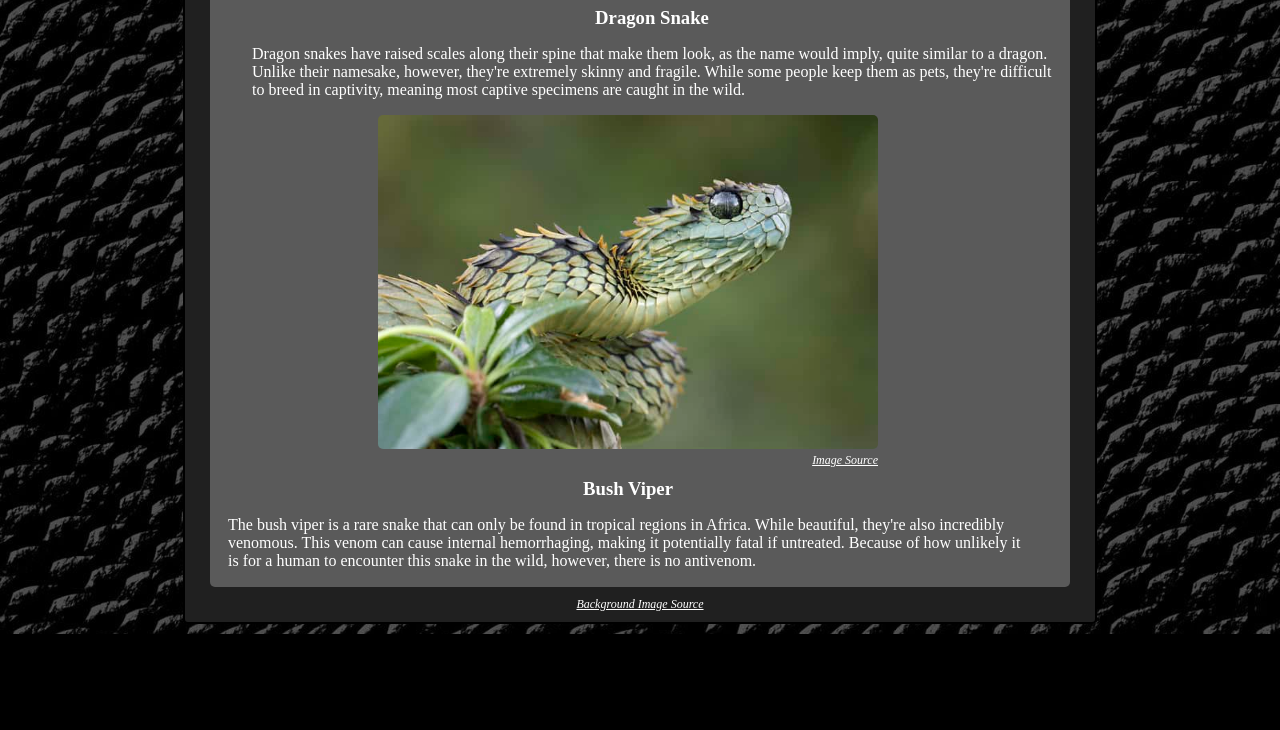
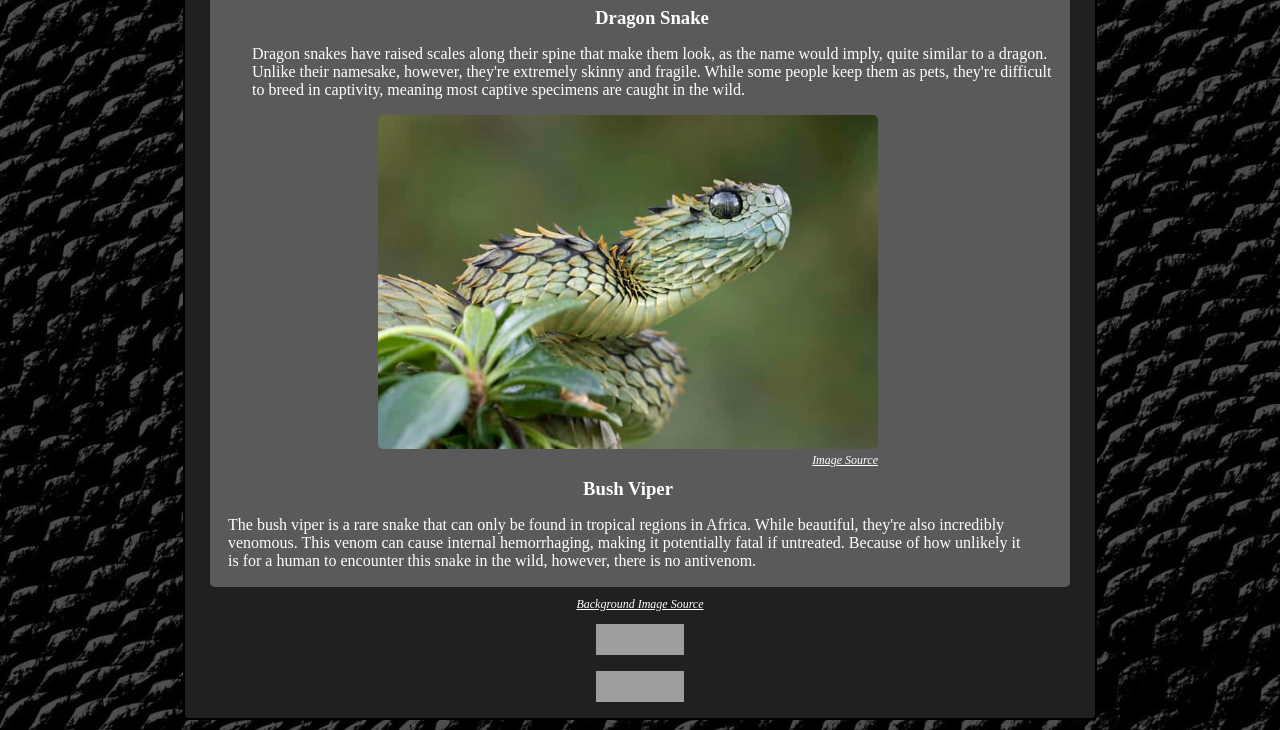
Before and after one commit to ChillyFireball/SchoolGUI_HW1, a plain HTML site: page docs/index.html in a window 1280 px wide. Shown: the part 4067-4797 px from the top of the page. Before the commit the page ends 4701 px from the top, so only its background shows below. Drawn offline with Linux system fonts and the light colour scheme; grey boxes are pictures that could not be loaded.

Commit message:
Added validation icons.

```diff
--- a/docs/index.html
+++ b/docs/index.html
@@ -186,6 +186,21 @@
             <!-- Image sources that didn't fit anywhere else. -->
             <div id="div_sources">
                 <a href="https://www.pinterest.com/pin/245164773435210195/" class="link_imageSource">Background Image Source</a>
+                <!-- These aren't sources, but I don't know where else to put them, so I'm putting them here. -->
+                <p>
+                    <a href="https://jigsaw.w3.org/css-validator/check/referer">
+                        <img style="border:0;width:88px;height:31px"
+                            src="https://jigsaw.w3.org/css-validator/images/vcss"
+                            alt="Valid CSS!" />
+                    </a>
+                </p>
+                <p>
+                    <a href="https://jigsaw.w3.org/css-validator/check/referer">
+                        <img style="border:0;width:88px;height:31px"
+                            src="https://jigsaw.w3.org/css-validator/images/vcss-blue"
+                            alt="Valid CSS!" />
+                    </a>
+                </p>
             </div>
         </div>
     </body>
```
